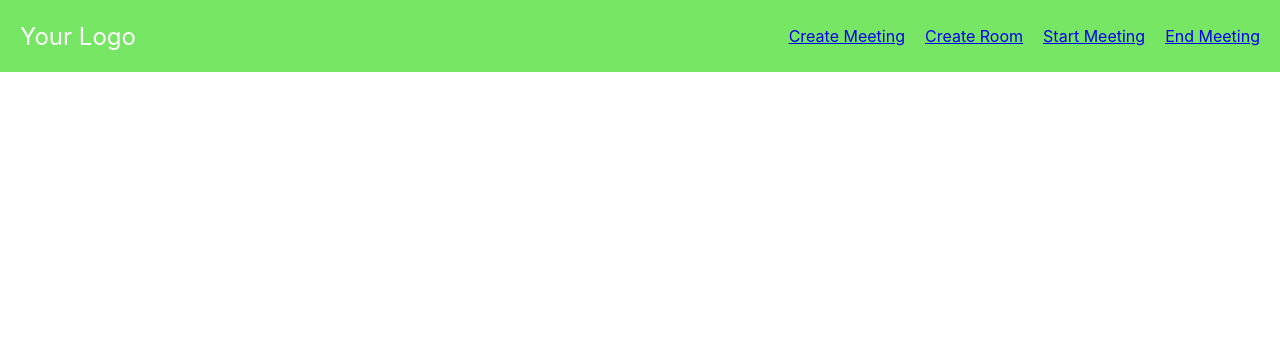
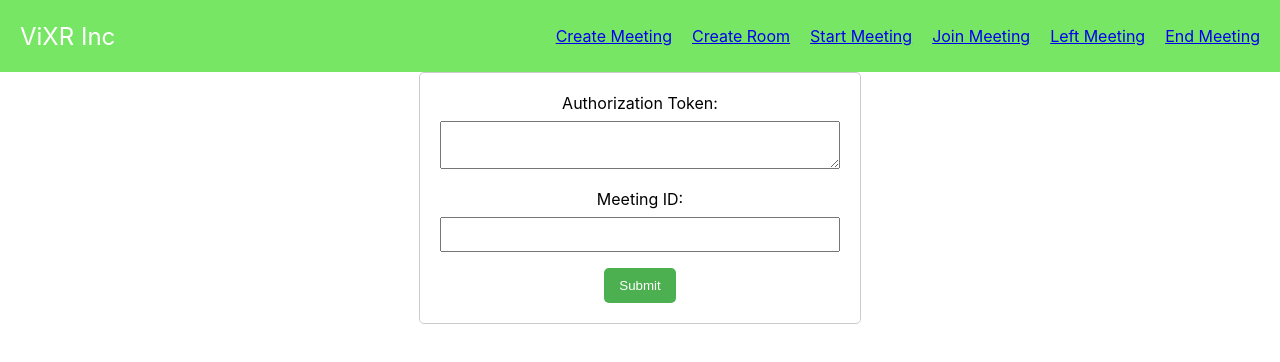
Before and after one commit to SambitNayak1/MockWonder-App, a React (Create React App) app in the folder frontend/: page /left-meeting in a window 1280 px wide. Shown: the top 362 px of the page. Built offline with nearby package versions, Linux system fonts and the light colour scheme.

Commit message:
Added Left and Join :seedling:

```diff
--- a/frontend/public/index.html
+++ b/frontend/public/index.html
@@ -24,7 +24,7 @@
       work correctly both with client-side routing and a non-root public URL.
       Learn how to configure a non-root public URL by running `npm run build`.
     -->
-    <title>React App</title>
+    <title>Mock Wonder App</title>
   </head>
   <body>
     <noscript>You need to enable JavaScript to run this app.</noscript>
--- a/frontend/src/App.js
+++ b/frontend/src/App.js
@@ -6,6 +6,8 @@ import Navbar from './components/Navbar';
 import RoomCreate from './components/RoomCreate';
 import EndMeeting from './components/EndMeeting';
 import StartMeeting from './components/StartMeeting';
+import JoinMeeting from './components/JoinMeeting';
+import LefttMeeting from './components/LeftMeeting';
 
 function App() {
   return (
@@ -16,6 +18,8 @@ function App() {
          <Route path="/create-meeting" element={<MeetingForm />} />
           <Route path='/create-room' element={<RoomCreate />} />
           <Route path='/start-meeting' element={<StartMeeting />} />
+          <Route path='/join-meeting' element={<JoinMeeting/>} />
+          <Route path='/left-meeting' element={<LefttMeeting/>} />
           <Route path="/end-meeting" element={<EndMeeting />} />
           {/* Add more routes for other components */}
         </Routes>
--- /dev/null
+++ b/frontend/src/components/JoinMeeting.js
@@ -0,0 +1,72 @@
+// src/components/MeetingForm.js
+import React, { useState } from 'react';
+import axios from 'axios';
+import './MeetingForm.css';
+
+const JoinMeeting = () => {
+  const [formData, setFormData] = useState({
+    uuid: '',
+    password: '',
+    project_id: '',
+  });
+
+  const [authorizationToken, setAuthorizationToken] = useState('');
+
+  const handleChange = (field, value) => {
+    setFormData(prevData => ({
+      ...prevData,
+      [field]: value,
+    }));
+  };
+
+  const handleJoinMeeting = async () => {
+    try {
+      const apiResponse = await axios.post(
+        'https://api.tstvixr.in/v2/wonder/meeting/join',
+        formData,
+        {
+          headers:{
+            Authorization:`Bearer:${authorizationToken}`,
+          },
+        }
+      );
+
+      console.log('API Response:', apiResponse.data);
+      // You can handle the response as needed
+    } catch (error) {
+      console.error('Error creating meeting:', error);
+    }
+  };
+
+  const renderFormFields = () => (
+    <div>
+
+       <div className='main'>
+       <label>Authorization Token:</label>
+      <textarea
+        type="text"
+        value={authorizationToken}
+        onChange={e => setAuthorizationToken(e.target.value)}
+      />
+
+      <label>Meeting ID:</label>
+      <input type="text" onChange={e => handleChange('uuid', e.target.value)} />
+
+      <label>password:</label>
+      <input type="text" onChange={e => handleChange('password', e.target.value)} />
+
+      <label>Project ID:</label>
+      <input type="text" onChange={e => handleChange('project_id', e.target.value)} />
+
+
+
+      <button onClick={handleJoinMeeting}>Submit</button>
+       </div>
+
+    </div>
+  );
+
+  return <div>{renderFormFields()}</div>;
+};
+
+export default JoinMeeting;
--- /dev/null
+++ b/frontend/src/components/LeftMeeting.js
@@ -0,0 +1,64 @@
+// src/components/MeetingForm.js
+import React, { useState } from 'react';
+import axios from 'axios';
+import './MeetingForm.css';
+
+const LefttMeeting = () => {
+  const [formData, setFormData] = useState({
+    uuid: '',
+  });
+
+  const [authorizationToken, setAuthorizationToken] = useState('');
+
+  const handleChange = (field, value) => {
+    setFormData(prevData => ({
+      ...prevData,
+      [field]: value,
+    }));
+  };
+
+  const handleStartMeeting = async () => {
+    try {
+      const apiResponse = await axios.post(
+        'https://api.tstvixr.in/v2/wonder/meeting/left',
+        formData,
+        {
+          headers:{
+            Authorization:`Bearer:${authorizationToken}`,
+          },
+        }
+      );
+
+      console.log('API Response:', apiResponse.data);
+      // You can handle the response as needed
+    } catch (error) {
+      console.error('Error creating meeting:', error);
+    }
+  };
+
+  const renderFormFields = () => (
+    <div>
+
+       <div className='main'>
+       <label>Authorization Token:</label>
+      <textarea
+        type="text"
+        value={authorizationToken}
+        onChange={e => setAuthorizationToken(e.target.value)}
+      />
+
+      <label>Meeting ID:</label>
+      <input type="text" onChange={e => handleChange('uuid', e.target.value)} />
+
+
+
+      <button onClick={handleStartMeeting}>Submit</button>
+       </div>
+
+    </div>
+  );
+
+  return <div>{renderFormFields()}</div>;
+};
+
+export default LefttMeeting;
--- a/frontend/src/components/Navbar.js
+++ b/frontend/src/components/Navbar.js
@@ -6,7 +6,7 @@ import { Link } from 'react-router-dom';
 const Navbar = () => {
   return (
     <nav className="navbar">
-      <div className="navbar-logo">Your Logo</div>
+      <div className="navbar-logo">ViXR Inc</div>
       <ul className="navbar-menu">
         <li>
           <Link to="/create-meeting">Create Meeting</Link>
@@ -17,7 +17,12 @@ const Navbar = () => {
         <li>
              <Link to="/start-meeting">Start Meeting</Link>
         </li>
-
+        <li>
+             <Link to="/join-meeting">Join Meeting</Link>
+        </li>
+        <li>
+             <Link to="/left-meeting">Left Meeting</Link>
+        </li>
         <li>
             <Link to="/end-meeting">End Meeting</Link>
         </li>
```
